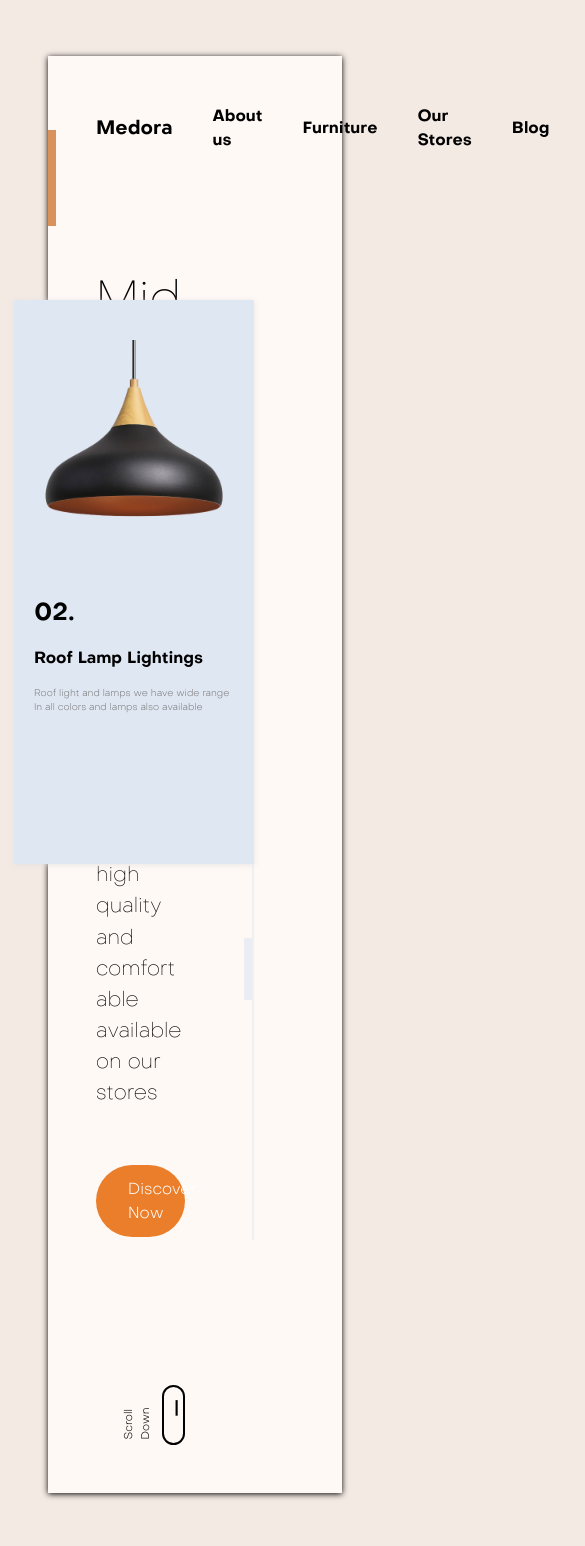
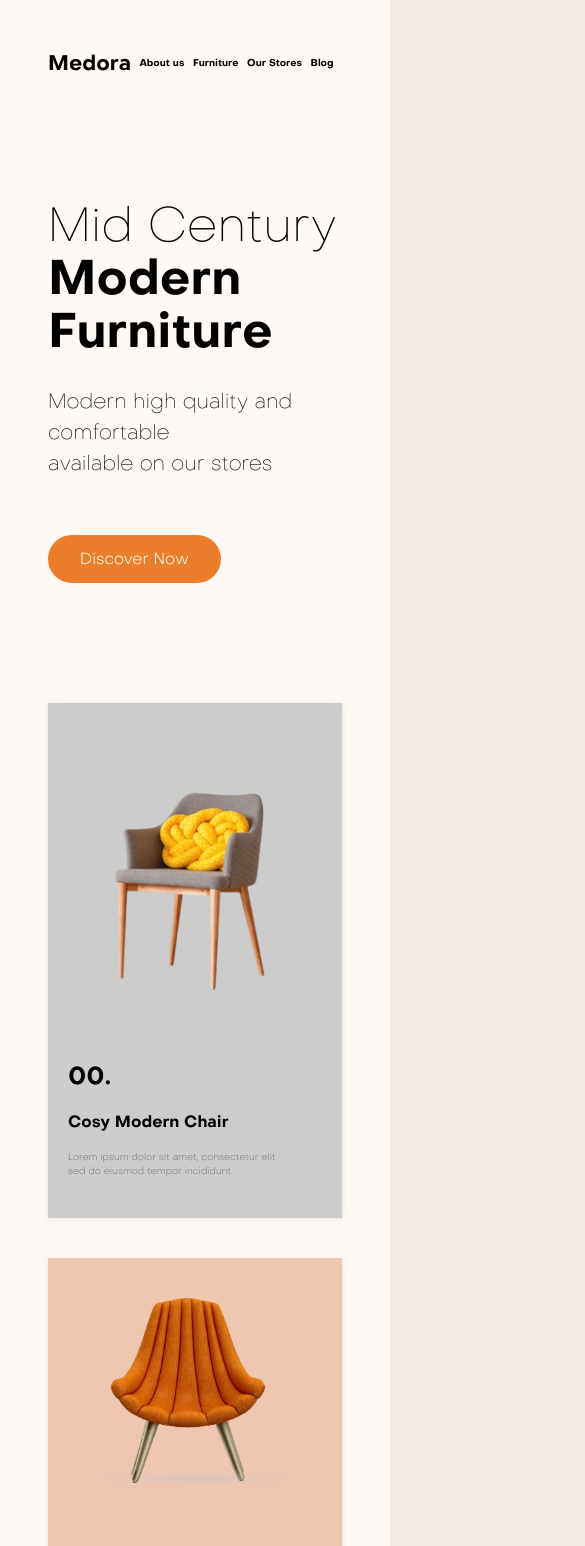
Before and after one commit to SamSamaa/medora, a React (Vite) app: page / in a window 390 px wide. Shown: the top 1546 px of the page, 585 px wide, since content can reach past the window. Built offline with nearby package versions, Linux system fonts and the light colour scheme.

Commit message:
Add responsive

```diff
--- a/src/App.scss
+++ b/src/App.scss
@@ -6,14 +6,14 @@
   min-height: 100%;
   background-color: #FFF9F6;
   padding: 48px;
-  box-shadow: 0px 1px 6px 0px
+  box-shadow: 0px 1px 6px 0px rgb(222 222 222 / 75%);
 }
 
-.App::after {
+.App:after {
   content: "";
   position: absolute;
-  left: 0;
-  top: 74px;
+  left: -8px;
+  top: 88px;
   font-weight: bold;
   width: 8px;
   height: 96px;
--- a/src/components/ArticleCategories/articleCategories.scss
+++ b/src/components/ArticleCategories/articleCategories.scss
@@ -1,14 +1,14 @@
 .Article-categories {
   display: grid;
   grid-template-columns: repeat(3, 1fr);
-  // grid-template-rows: repeat(6, 1fr);
-  grid-template-rows: repeat(6, 188px);
+  grid-template-rows: repeat(6, 204px);
   column-gap: 56px;
   height: 100%;
   position: absolute;
-  right: 48px;
-  top: 56px;
+  right: 0;
+  top: 0;
   padding: 0 40px;
+  z-index: 1;
 
   .grey-section,
   .orange-section,
@@ -21,6 +21,7 @@
 
     img {
       max-width: 200px;
+      height: auto;
       align-self: center;
     }
 
@@ -54,7 +55,7 @@
   .grey-border {
     position: relative;
     grid-area: 1 / 1 / 4 / 2;
-    border-right: 2px solid rgba(204, 204, 204, 0.5);
+    border-right: 2px solid #CCCCCC;
   }
 
   .grey-border:after {
@@ -64,8 +65,8 @@
     bottom: 100px;
     font-weight: bold;
     width: 8px;
-    height: 62px;
-    background-color: rgba(204, 204, 204, 0.5);
+    height: 72px;
+    background-color: #CCCCCC;
   }
 
   /*** ORANGE ***/
@@ -77,7 +78,7 @@
   .orange-border {
     position: relative;
     grid-area: 1 / 2 / 3 / 3;
-    border-right: 2px solid rgba(239, 198, 175, 0.5);
+    border-right: 2px solid #EFC6B0;
   }
 
   .orange-border:after {
@@ -87,8 +88,8 @@
     bottom: 174px;
     font-weight: bold;
     width: 8px;
-    height: 62px;
-    background-color: rgba(239, 198, 175, 0.5);
+    height: 72px;
+    background-color: #EFC6B0;
   }
 
   /*** BLUE ***/
@@ -100,17 +101,53 @@
   .blue-border {
     position: relative;
     grid-area: 5 / 3 / 7 / 4;
-    border-right: 2px solid rgba(223, 231, 243, 0.5);
+    border-right: 2px solid #DFE7F3;
   }
 
   .blue-border:after {
     content: "";
     position: absolute;
     right: 0;
-    top: 74px;
+    top: 64px;
     font-weight: bold;
     width: 8px;
-    height: 62px;
-    background-color: rgba(223, 231, 243, 0.636);
+    height: 72px;
+    background-color: #DFE7F3;
   }
 }
+
+@media (max-width: 1024px) {
+  .Article-categories {
+    width: 100%;
+    position: relative;
+    display: flex;
+    justify-content: space-between;
+    padding: 0;
+    column-gap: 0;
+
+    .grey-section,
+    .orange-section,
+    .blue-section {
+      width: 30%;
+    }
+
+    .grey-border,
+    .orange-border,
+    .blue-border {
+      display: none;
+    }
+  }
+}
+
+@media (max-width: 768px) {
+  .Article-categories {
+    flex-direction: column;
+    gap: 40px;
+
+    .grey-section,
+    .orange-section,
+    .blue-section {
+      width: 100%;
+    }
+  }
+}
--- a/src/components/ArticleCategories/index.tsx
+++ b/src/components/ArticleCategories/index.tsx
@@ -10,7 +10,7 @@ const ArticleCategories = () => {
       <div className='grey-section'>
         <img src={GreyChair} alt='grey chair with a yellow pillow' />
         <div>
-          <span>03.</span>
+          <span>00.</span>
           <h2>Cosy Modern Chair</h2>
           <p>Lorem ipsum dolor sit amet, consectetur elit<br />sed do eiusmod tempor incididunt</p>
         </div>
--- a/src/components/HeroText/heroText.scss
+++ b/src/components/HeroText/heroText.scss
@@ -6,8 +6,8 @@
 }
 
 .Hero-text {
-  width: 45%;
   gap: 148px;
+  z-index: 5;
 
   .up-section {
     gap: 56px;
@@ -45,11 +45,14 @@
   .scroll-down-section {
     display: flex;
     align-items: center;
-    padding-left: 16px;
+    gap: 8px;
+    padding-left: 40px;
 
     div:first-child {
       font-size: .7rem;
-      transform: rotate(-90deg);
+      transform: rotate(180deg);
+      text-orientation: mixed;
+      writing-mode: vertical-lr;
     }
 
     .mouse {
@@ -71,3 +74,11 @@
     }
   }
 }
+
+@media (max-width: 1024px) {
+  .Hero-text {
+    .scroll-down-section {
+      display: none;
+    }
+  }
+}
--- a/src/components/Navbar/index.tsx
+++ b/src/components/Navbar/index.tsx
@@ -11,7 +11,7 @@ const Navbar = () => {
 				<li>Furniture</li>
 				<li>Our Stores</li>
 				<li>Blog</li>
-				<li><img src={ProfilePicture} alt='users profile picture' /></li>
+				<li className='profile-picture'><img src={ProfilePicture} alt='users profile picture' /></li>
 			</ul>
 		</nav>
 	)
--- a/src/components/Navbar/navbar.scss
+++ b/src/components/Navbar/navbar.scss
@@ -3,9 +3,10 @@
   justify-content: space-between;
   align-items: center;
   font-weight: bold;
+  z-index: 5;
 
   >span {
-    font-size: larger;
+    font-size: 1.3rem;
   }
 
   .menu {
@@ -22,3 +23,19 @@
     }
   }
 }
+
+@media (max-width: 768px) {
+  .Navbar {
+
+    .menu {
+      width: 100%;
+      justify-content: space-evenly;
+      gap: 0;
+      font-size: 2.5vw;
+
+      .profile-picture {
+        display: none;
+      }
+    }
+  }
+}
--- a/src/index.scss
+++ b/src/index.scss
@@ -68,13 +68,19 @@ h6 {
   overflow-wrap: break-word;
 }
 
-ul[role='list'],
-ol[role='list'],
-li {
+ul,
+ol {
   list-style: none;
+  padding: 0;
 }
 
 #root {
   isolation: isolate;
   height: 100%;
 }
+
+@media (max-width: 768px) {
+  body {
+    padding: 0;
+  }
+}
```
